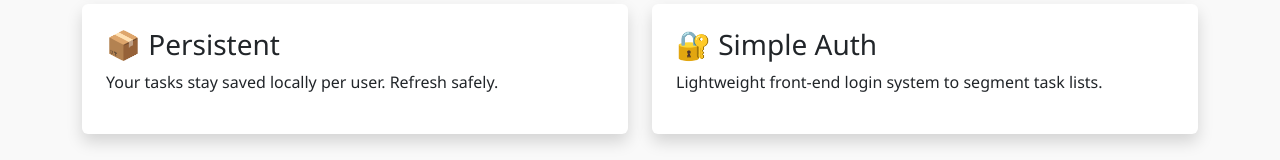
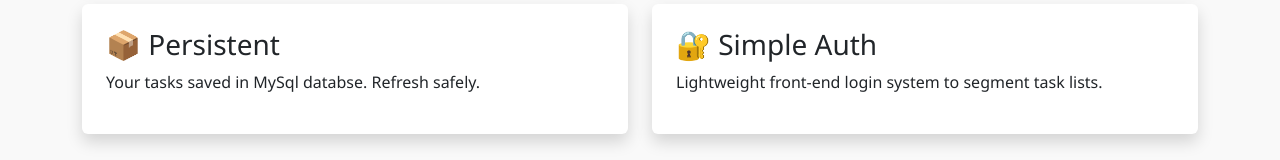
Before and after one commit to Yaswanth0324/Task-Master1, a React (Create React App) app: page / in a window 1280 px wide. Shown: the part 454-614 px from the top of the page. Built offline with nearby package versions, Linux system fonts and the light colour scheme.

Commit message:
added railway

```diff
--- a/src/pages/Home.jsx
+++ b/src/pages/Home.jsx
@@ -59,7 +59,7 @@ export default function Home() {
           <div className="col">
             <div className="feature-card p-4 shadow rounded bg-white h-100">
               <h3>📦 Persistent</h3>
-              <p>Your tasks stay saved locally per user. Refresh safely.</p>
+              <p>Your tasks saved in MySql databse. Refresh safely.</p>
             </div>
           </div>
           <div className="col">
```
Also changed, not shown: 1 other file (tests, documents, lock files or other folders).
